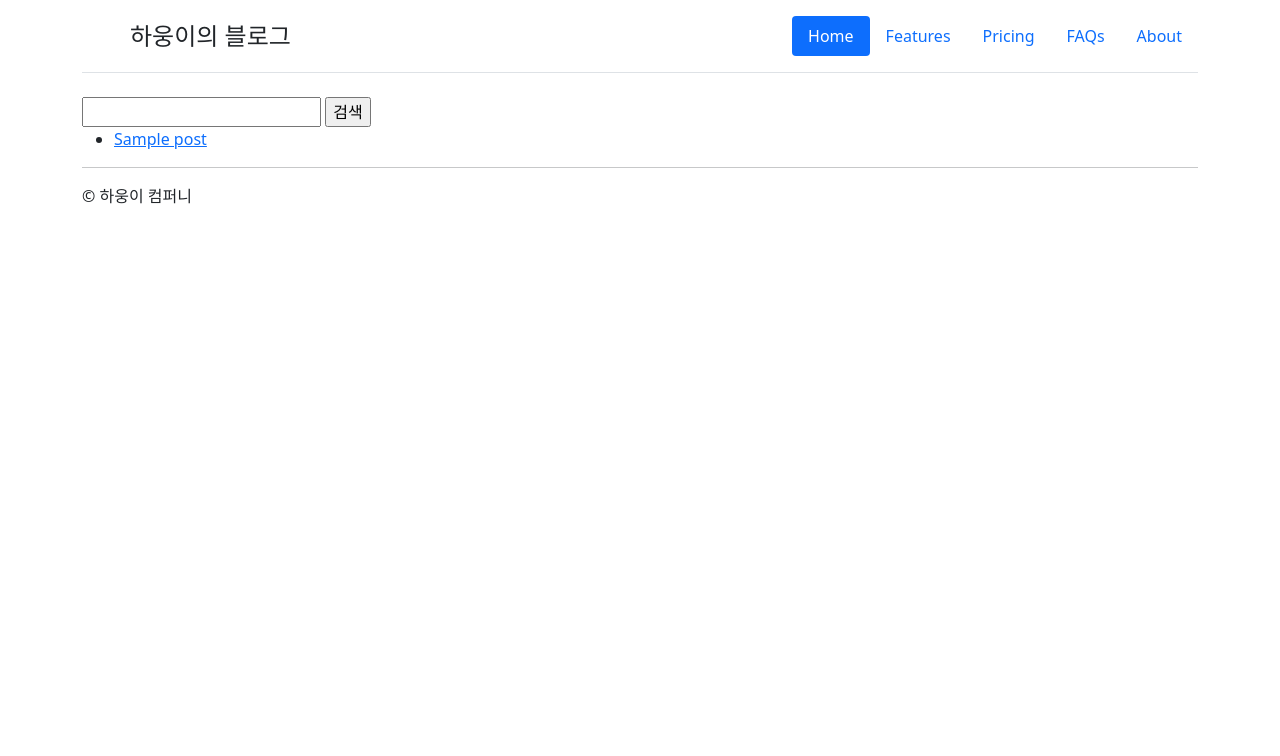
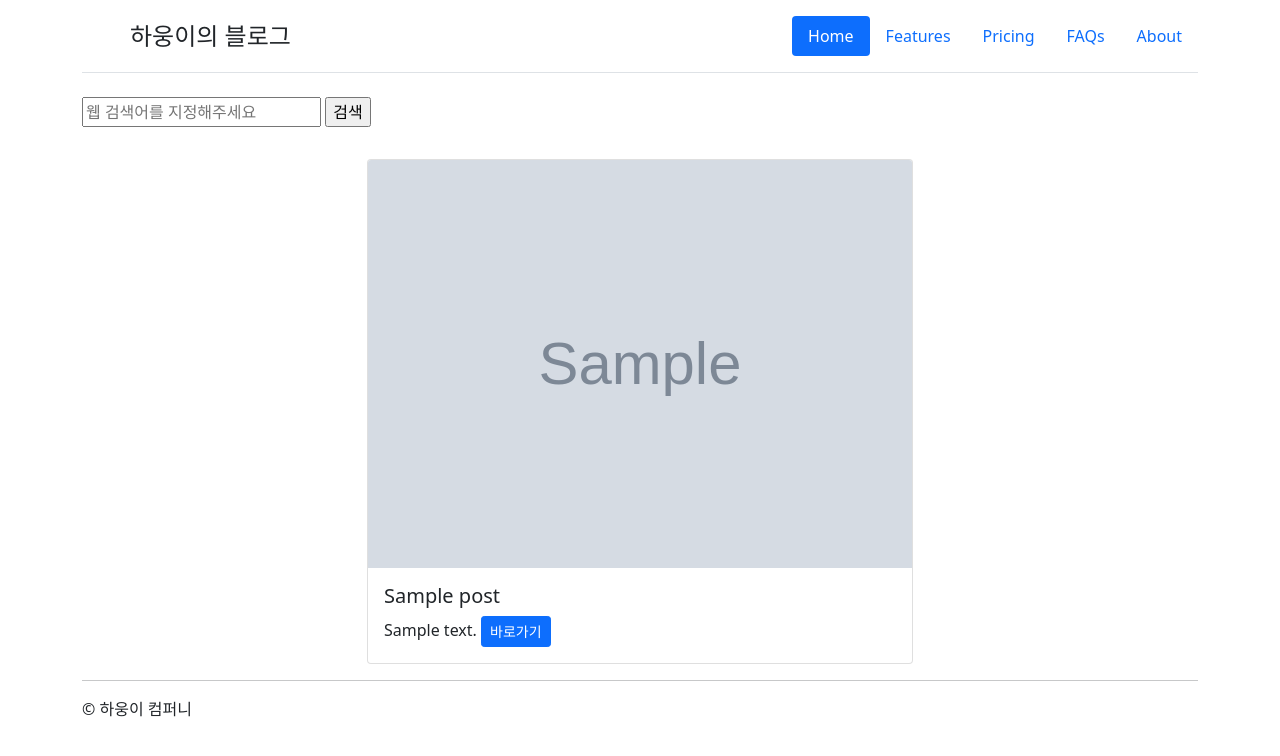
Before and after one commit to KWONHAAAEUN/devops_cloud, a Django app: page /diary/ in a window 1280 px wide. Shown: the top 756 px of the page. Run offline with Django 3.2, Linux system fonts and the light colour scheme; tables that the repository leaves empty hold one stand-in row (values such as "Sample post"); grey boxes marked "Sample" are stand-in pictures.

Commit message:
부트스트랩 적용

```diff
--- a/mydjango17/diary/templates/diary/layout.html
+++ b/mydjango17/diary/templates/diary/layout.html
@@ -9,6 +9,11 @@
 
     <link rel="stylesheet" href="//cdn.jsdelivr.net/npm/bootstrap@5.1.3/dist/css/bootstrap.min.css">
     <script src="//cdn.jsdelivr.net/npm/bootstrap@5.1.3/dist/js/bootstrap.min.js"></script>
+    <style>
+        body{
+            padding-bottom: 1em;
+        }
+    </style>
 </head>
 <div>
     <div class="container">
--- a/mydjango17/diary/templates/diary/post_list.html
+++ b/mydjango17/diary/templates/diary/post_list.html
@@ -3,16 +3,23 @@
 <!-- block안에 지정해주지 않는 것은 무시된다 -->
 {% block content %}
     <form action="" method="get">
-        <input type="text" name="query" value="{{ request.GET.query }}"/>
+        <input type="text" name="query" value="{{ request.GET.query }}"placeholder="웹 검색어를 지정해주세요"/>
         <!-- value를 지정해서 검색해도 검색했던 단어가 사라지지 않게 함 -->
         <input type="submit" value="검색"/>
     </form>
-    <ul>
+    <div class="row" style="margin-top:1em;">
     <!-- views에서 지정해준 것을 in 뒤에 넣어줘야함  -->
         {% for post in post_list %}
-            <li>
-                <a href="{% url "diary:post_detail" post.pk %}">{{ post.title }}</a>
-            </li>
+            <div class="col-sm-6 offset-sm-3" style="margin-top:1em;">
+                <div class="card">
+                    <img src="{{ post.photo.url }}"
+                         alt="{{ post.title }}"
+                         class="card-img-top"/>
+                    <div class="card-body">
+                        <h5 class="card-title">{{ post.title }}</h5>
+                        {{ post.content|truncatewords:20 }}
+                <a href="{% url "diary:post_detail" post.pk %}" class="btn btn-sm btn-primary">바로가기</a>
+            </div></div></div>
         {% endfor %}
-    </ul>
+    </div>
 {% endblock %}
```
Also changed, not shown: 1 other file.
